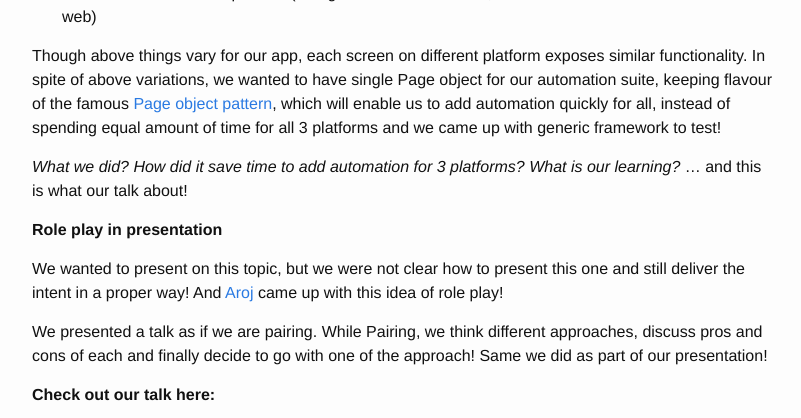
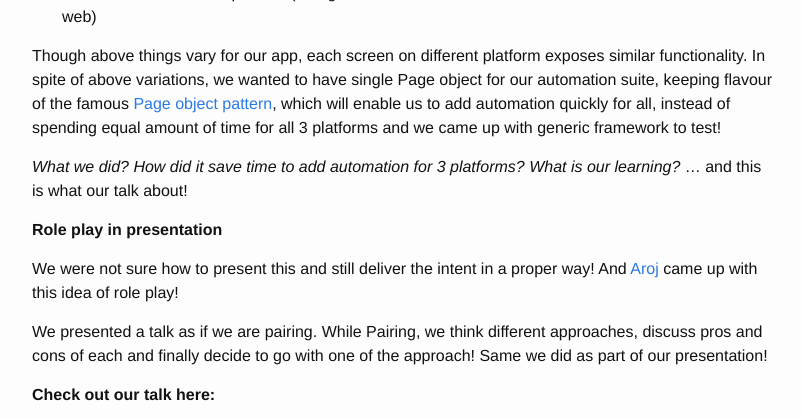
Before and after one commit to pritibiyani/pritibiyani.github.io, a Jekyll site: the page built from _posts/2015-06-04-speaking-at-vodqa-banglore.markdown, in a window 1280 px wide and 900 px high, scrolled down 973 px, cut to the strip 0-418 px from the top of the window. Shown: the whole strip, without its empty margins (238-1039 px from the left). Built offline with Jekyll 4.4.1, drawn with Linux system fonts in a browser that asks for light colours; comment, search, counter and statistics services are not loaded.

Commit message:
Minor changes

```diff
--- a/_posts/2015-06-04-speaking-at-vodqa-banglore.markdown
+++ b/_posts/2015-06-04-speaking-at-vodqa-banglore.markdown
@@ -30,7 +30,7 @@ We are working on a project, is a mobile app for iOS, Android and Mobile web. Th
 
 **Role play in presentation**
 
-We wanted to present on this topic, but we were not clear how to present this one and still deliver the intent in a proper way! And [Aroj](https://twitter.com/arojp) came up with this idea of role play!
+We were not sure how to present this and still deliver the intent in a proper way! And [Aroj](https://twitter.com/arojp) came up with this idea of role play!
 
 We presented a talk as if we are pairing. While Pairing, we think different approaches, discuss pros and cons of each and finally decide to go with one of the approach! Same we did as part of our presentation!
 
```
